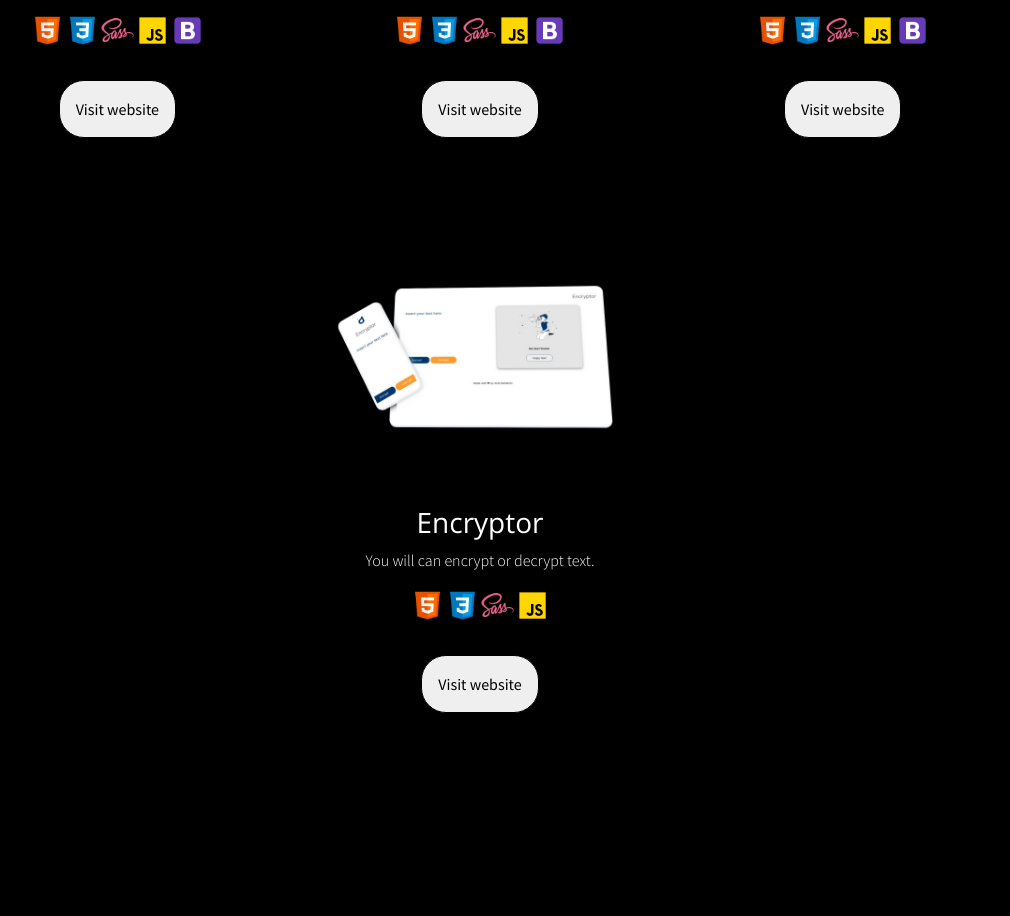
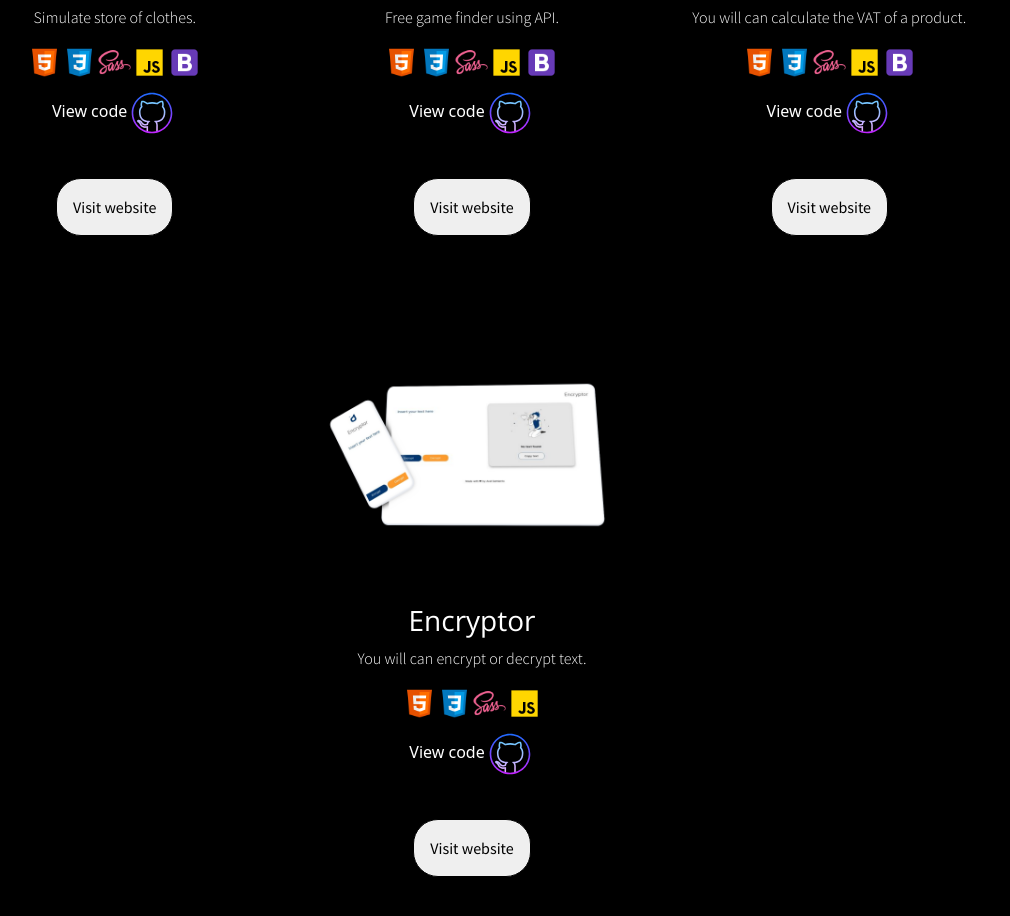
Before and after one commit to AxelMrak/Portfolio, a plain HTML site: page index.html in a window 1280 px wide. Shown: the part 2514-3430 px from the top of the page, without its empty margins (160-1170 px from the left). Drawn offline with nearby package versions, Linux system fonts and the light colour scheme.

Commit message:
Add view code link in projects and change width in header page

```diff
--- a/index.html
+++ b/index.html
@@ -14,7 +14,7 @@
   <body>
     <!-- PAGE IN SMALLEST DEVICES -->
     <div class="xs">
-      <p class="title-xs"><strong>For a better experience, view this page on a larger device. THIS AFFECT TO PROJECTS PAGES TOO.</strong></h2>
+      <p class="title-xs"><strong>For a better experience, view this page on a larger device. THIS AFFECTS TO PROJECTS PAGES TOO.</strong></h2>
       <h1>Hi, my name is Axel Mrak. I'm Front-End Developer.</h1>
       <button class="btn-xs" type="button"><a href="https://drive.google.com/file/d/1XLKiMqO1A3mifUy482kEMEymiXZKyMKQ/view" download="CV-Axel.pdf" class="download-cv">Download my CV</a></button>
       <h2>My technologies</h2>
@@ -189,6 +189,7 @@
             <img src="./img/JavaScript.png" alt="I use JavaScript in LeChic" width="35" draggable="false"/>
             <img src="./img/bootstrap.png" alt="I use Bootstrap in LeChic" width="35" draggable="false"/>
           </div>
+          <a href="https://github.com/AxelMrak/LeChicStore" class="code-project-link">View code<img src="./img/icons8-github.svg" alt="Github Logo" width="50"></a>
           <button type="button" class="project-btn btn-with-animation"><a href="https://lechic-axelmrak.netlify.app/" target="_blank" class="link-project link-with-animation">Visit website</a></button>
         </div>
         <div class="project-2 project">
@@ -202,6 +203,7 @@
             <img src="./img/JavaScript.png" alt="I use JavaScript in FreeGames" width="35" draggable="false"/>
             <img src="./img/bootstrap.png" alt="I use Bootstrap in FreeGames" width="35" draggable="false"/>
           </div>
+          <a href="https://github.com/AxelMrak/APIFreeGames" class="code-project-link">View code<img src="./img/icons8-github.svg" alt="Github Logo" width="50"></a>
           <button type="button" class="project-btn btn-with-animation"><a href="https://freegames-axelmrak.netlify.app/" target="_blank" class="link-project link-with-animation">Visit website</a></button>
         </div>
         <div class="project-3 project">
@@ -215,6 +217,7 @@
             <img src="./img/JavaScript.png" alt="I use JavaScript in the Vat Calculator" width="35" draggable="false"/>
             <img src="./img/bootstrap.png" alt="I use Bootstrap in the Vat Calculator" width="35" draggable="false"/>
           </div>
+          <a href="https://github.com/AxelMrak/IVA-Calculator" class="code-project-link">View code<img src="./img/icons8-github.svg" alt="Github Logo" width="50"></a>
           <button type="button" class="project-btn btn-with-animation"><a href="https://vatcalc-axelmrak.netlify.app/" target="_blank" class="link-project link-with-animation">Visit website</a></button>
         </div>
         <div class="project-4 project">
@@ -227,6 +230,7 @@
             <img src="./img/sass.png" alt="I use SASS in the Encryptor" width="35" draggable="false"/>
             <img src="./img/JavaScript.png" alt="I use JavaScript in th Encryptor" width="35" draggable="false"/>
           </div>
+          <a href="https://github.com/AxelMrak/Encryptor" class="code-project-link">View code<img src="./img/icons8-github.svg" alt="Github Logo" width="50"></a>
           <button type="button" class="project-btn btn-with-animation"><a href="https://encryptor-axelmrak.netlify.app/" target="_blank" class="link-project link-with-animation">Visit website</a></button>
         </div>
      </section>
--- a/styles/style.scss
+++ b/styles/style.scss
@@ -157,9 +157,11 @@ button,
 }
 
 .head {
+  grid-column: 1 / 5;
   max-width: 100vw;
   position: sticky;
   top: 0;
+  right: 0;
   background-color: #000000;
   z-index: 1;
   display: flex;
@@ -594,6 +596,19 @@ button,
   align-items: center;
 }
 
+.code-project-link:link,
+.code-project-link:active,
+.code-project-link:visited {
+  text-decoration: none;
+  color: white;
+  margin: 0.5rem;
+  transition: all 1s;
+}
+
+.code-project-link:hover {
+  color: #B234E2;
+}
+
 .project-btn {
   border-radius: 20px;
   font-family: $secondary-font;
```
Also changed, not shown: styles/style.css.
